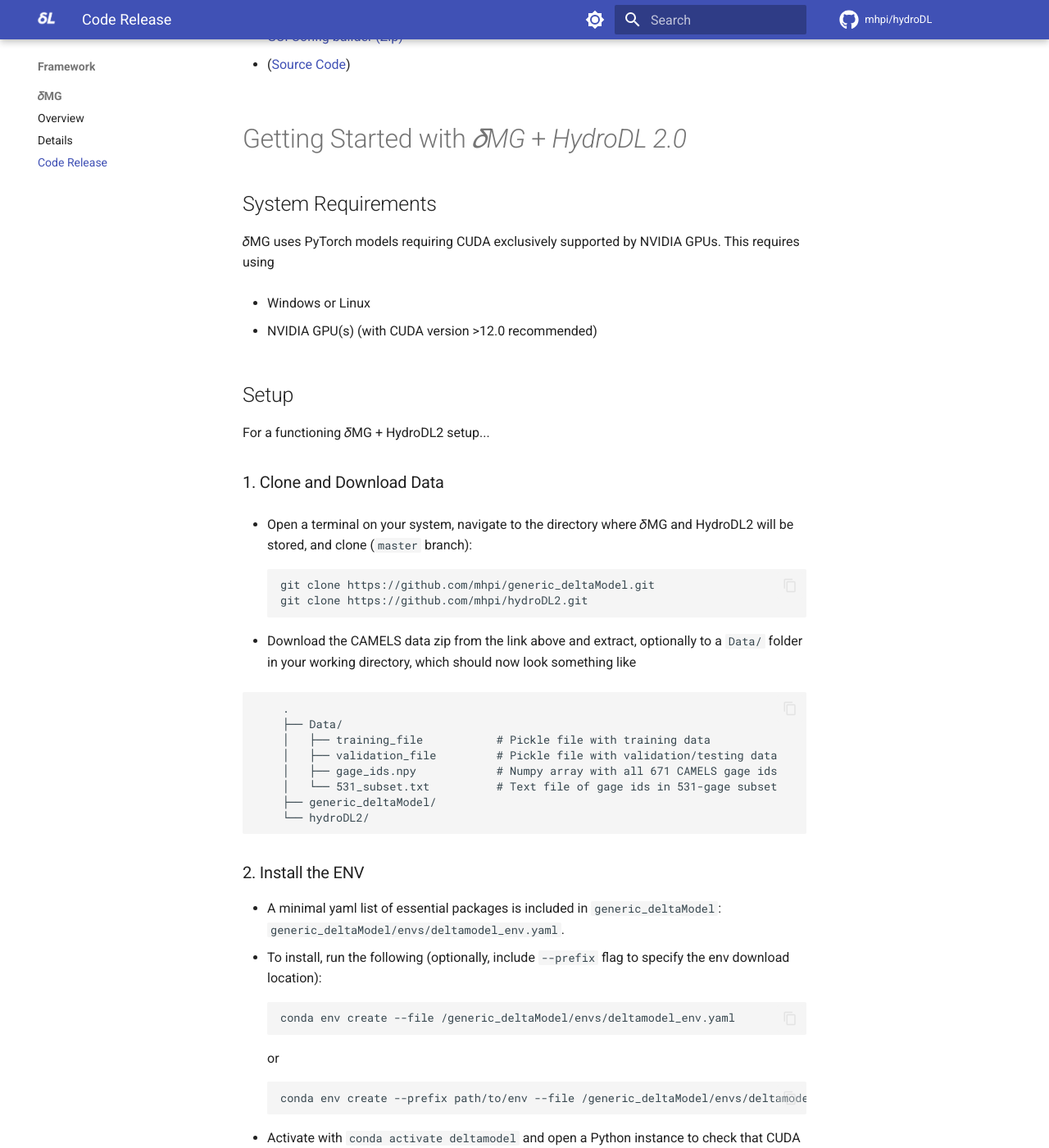
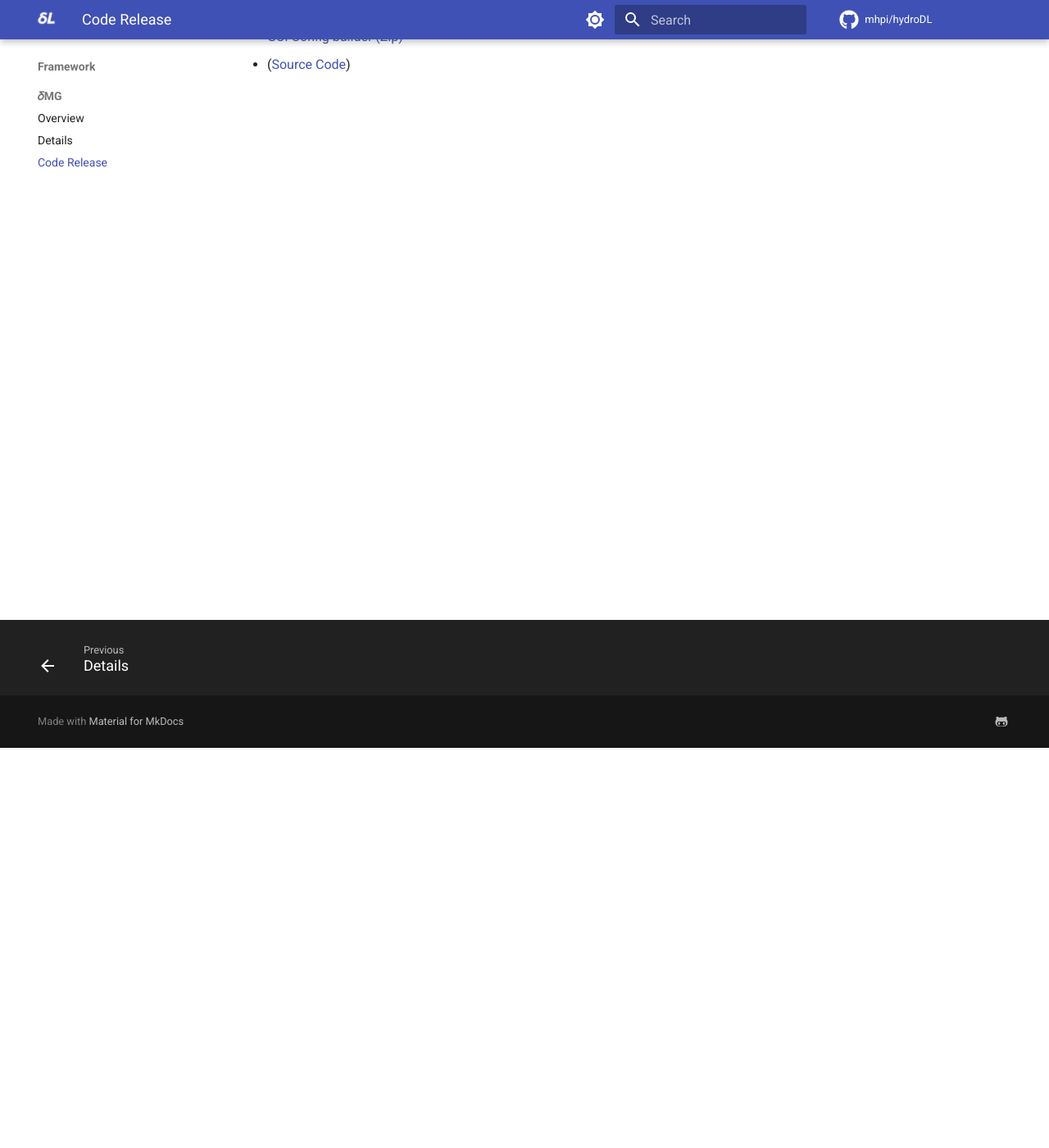
Before and after one commit to mhpi/mhpi.github.io, an MkDocs documentation site: the page built from docs/dmg/code.md, in a window 1280 px wide and 1400 px high, scrolled down 488 px. Shown: the whole window at 82% size. Built offline with MkDocs 1.6.1 and Material for MkDocs 9.7.7, drawn with Linux system fonts in a browser that asks for light colours; a script that is not in the unit is left out; comment, search, counter and statistics services are not loaded; some of the changed text lies outside the part shown.

Commit message:
Update code.md

````diff
--- a/docs/dmg/code.md
+++ b/docs/dmg/code.md
@@ -9,125 +9,7 @@
 - [HydroDL 2.0](https://github.com/mhpi/hydroDL2)
 - [CAMELS Date ](https://mhpi-spatial.s3.us-east-2.amazonaws.com/mhpi-release/camels/camels_data.zip)
 
-We include an optional GUI for constructing/editing 𝛿MG YAML configuration files with a user-friendly interface (instructions below):
+We include an optional GUI for constructing/editing 𝛿MG YAML configuration files with a user-friendly interface:
 
 - [GUI Config builder (Zip)](https://mhpi-spatial.s3.us-east-2.amazonaws.com/mhpi-release/config_builder_gui/Config+Builder+GUI.zip)
 - ([Source Code](https://github.com/mhpi/GUI-Config-builder))
-
-<br>
-
-
-# Getting Started with *𝛿MG* + *HydroDL 2.0*
-
-## System Requirements
-
-𝛿MG uses PyTorch models requiring CUDA exclusively supported by NVIDIA GPUs. This requires using
-
-- Windows or Linux
-
-- NVIDIA GPU(s) (with CUDA version >12.0 recommended)
-
-
-
-## Setup
-
-For a functioning 𝛿MG + HydroDL2 setup...
-
-
-
-### 1. Clone and Download Data
-- Open a terminal on your system, navigate to the directory where 𝛿MG and HydroDL2 will be stored, and clone (`master` branch):
-
-    ```shell
-    git clone https://github.com/mhpi/generic_deltaModel.git
-    git clone https://github.com/mhpi/hydroDL2.git
-    ```
-
-- Download the CAMELS data zip from the link above and extract, optionally to a `Data/` folder in your working directory, which should now look something like
-
-```
-    .
-    ├── Data/
-    │   ├── training_file           # Pickle file with training data
-    │   ├── validation_file         # Pickle file with validation/testing data
-    │   ├── gage_ids.npy            # Numpy array with all 671 CAMELS gage ids
-    │   └── 531_subset.txt          # Text file of gage ids in 531-gage subset
-    ├── generic_deltaModel/
-    └── hydroDL2/
-
-```
-
-
-### 2. Install the ENV
-- A minimal yaml list of essential packages is included in `generic_deltaModel`: `generic_deltaModel/envs/deltamodel_env.yaml`.
-- To install, run the following (optionally, include `--prefix` flag to specify the env download location):
-
-     ```shell
-     conda env create --file /generic_deltaModel/envs/deltamodel_env.yaml
-     ```
-     or
-
-     ```shell
-     conda env create --prefix path/to/env --file /generic_deltaModel/envs/deltamodel_env.yaml
-     ```
-
-- Activate with `conda activate deltamodel` and open a Python instance to check that CUDA is available with PyTorch:
-
-     ```python
-     import torch
-     print(torch.cuda.is_available())
-     ```
-
-- If CUDA is not available, often PyTorch is installed incorrectly. Uninstall PyTorch from the env and reinstall according to your system specifications [here](https://pytorch.org/get-started/locally/). E.g.,
-
-     ```shell
-     conda uninstall pytorch
-     conda install pytorch torchvision torchaudio pytorch-cuda=12.1 -c pytorch -c nvidia
-     ```
-
-
-### 3. Install HydroDL2
-- For `hydroDL2` to be accessible within `generic_deltaModel`, install with pip (optionally, include `-e` flag to install with developer mode):
-
-     ```shell
-     cd hydroDL2
-     pip install .
-     ```
-
-     or
-
-     ```shell
-     cd hydroDL2
-     pip install -e .
-     ```
-
----
-
-### 4. Build Models
-
-- That's it. You should now be able to run the tutorials, train/test MHPI benchmarks, and build your own differentiable models.
-
-<br>
-
-# Using the GUI
-
-
-## Setup
-
-To use the HydroDL Config Builder from the GitHub source code, you have two options:
-
-- Run Directly: Execute the tool using main.py.
-- Build a Windows Executable: Use build.py to generate a standalone Windows executable.
-
-Alternatively, you can skip the build process by downloading the precompiled executable [here](https://mhpi-spatial.s3.us-east-2.amazonaws.com/mhpi-release/config_builder_gui/Config+Builder+GUI.zip). Once downloaded, simply unzip and run the executable  `HydroDL Config Builder.exe` on Windows to start the builder and begin creating/editing your configuration files.
-
-Two files can potentiallly be created by this process. One contains model and experiment settings, while the other is a data config that specifies dataset specific information like data save paths.
-
-
-## Where do the Config Files go?
-
-Once you have created and saved your YAML config files, they can go one of two places depending on your intentions.
-- Tutorials: `example/conf`, with data config in `example/conf/observations`.
-- Development with 𝛿MG: `deltaModel/conf` with data config in `deltaModel/conf/observations`
-
-Note. Before running 𝛿MG, ensure that 'observations' in the main config matches the name of the data config you want to use.
````
